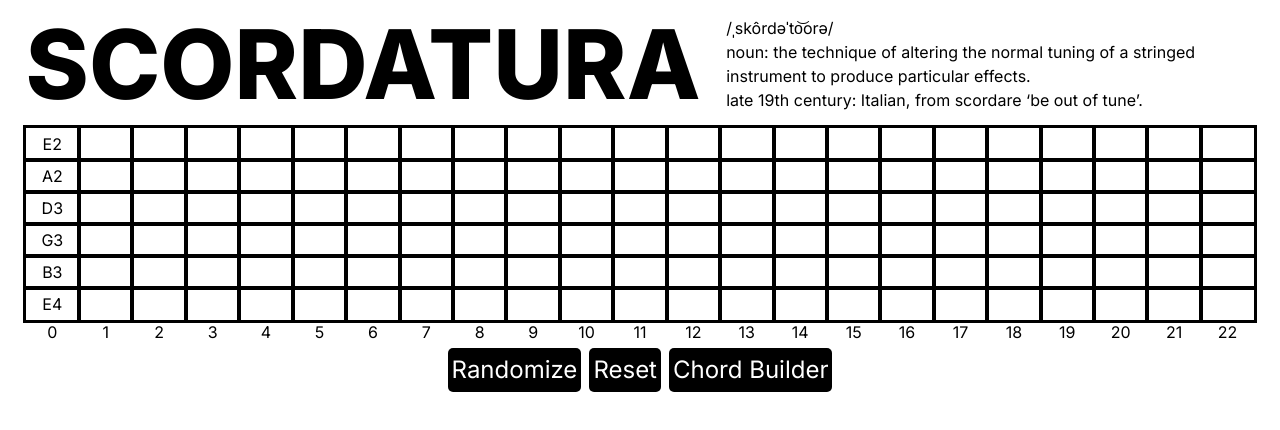
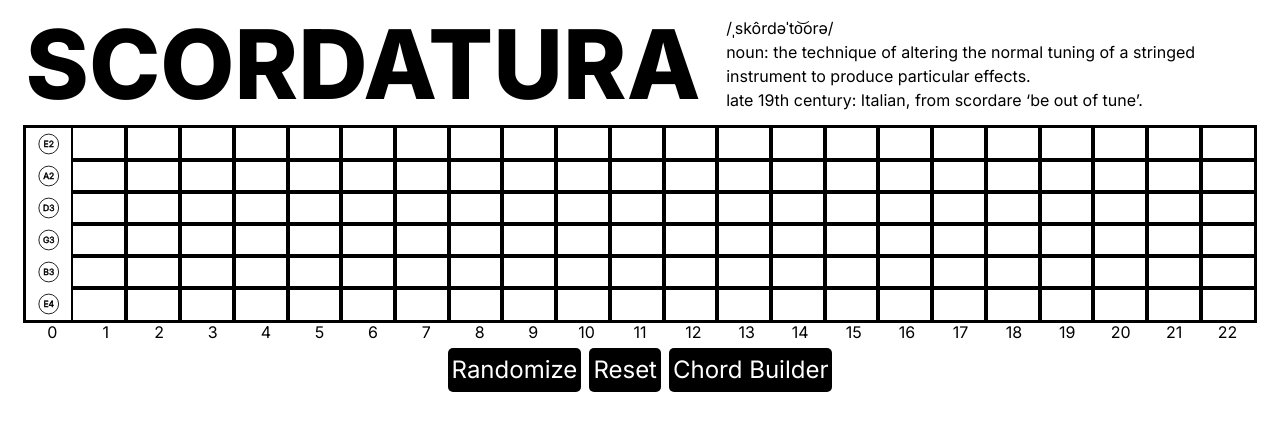
Before and after one commit to c0lin0Brien/scordatura, a Next.js app in the folder scordatura/: page / in a window 1280 px wide. Shown: the top 430 px of the page. Built offline with nearby package versions, Linux system fonts and the light colour scheme.

Commit message:
Open note markers changed

```diff
--- a/scordatura/components/string.tsx
+++ b/scordatura/components/string.tsx
@@ -53,9 +53,11 @@ const String: React.FC<StringProps> = ({string = 0, openNote}) => {
     return (
         // TODO: Make this flex and nice
         <div className="flex justify-evenly">
-            <Interval string={string} note={totalNoteMap[openNote]}>
-                {totalNoteMap[openNote]}
-            </Interval>
+            <svg xmlns="http://www.w3.org/2000/svg" width="4vw" height="4vh" viewBox="0 0 100 100" className='mx-[1vw]'>
+                <circle cx="50" cy="50" r="46" fill='white' stroke='black' stroke-width="4px">
+                </circle>
+                <text x="50%" y="50%" text-anchor="middle" stroke="black" stroke-width="2px" dy=".3em" fontSize={"40px"}>{totalNoteMap[openNote]}</text>
+            </svg>
             {notes}
         </div>
     );
```
